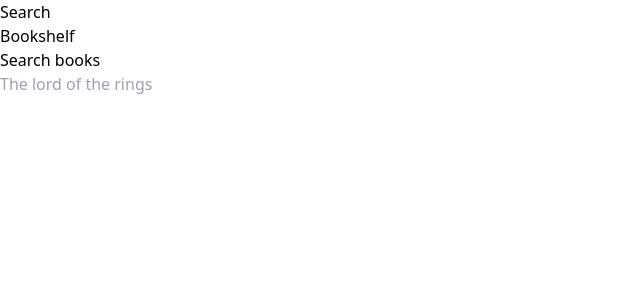
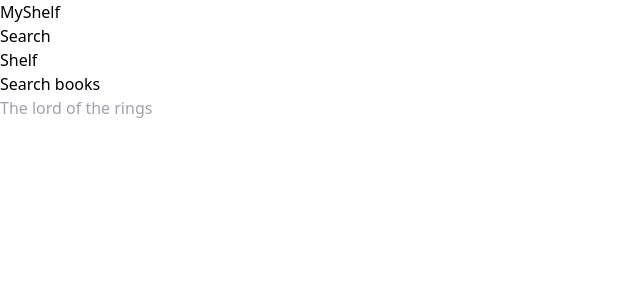
Before and after one commit to akshaymalik1995/personal-bookshelf, a React (Vite) app: page / in a window 1280 px wide. Shown: the top 300 px of the page, without its empty margins (0-640 px from the left). Built offline with nearby package versions, Linux system fonts and the light colour scheme.

Commit message:
Title added

```diff
--- a/src/App.tsx
+++ b/src/App.tsx
@@ -9,9 +9,10 @@ function App() {
   return (
     <>
       <div className='max-w-4xl p-4 mx-auto ' >
-        <div className='flex my-8 cursor-pointer ' >
+        <h1 className='text-center text-4xl my-4' >MyShelf</h1>
+        <div className='flex my-12 cursor-pointer ' >
           <div onClick={() => setActiveTab("search")} className={`grow text-center rounded-l p-2 ${activeTab === "search" ? "bg-gray-800 text-white" : "bg-gray-100"} `}>Search</div>
-          <div onClick={() => setActiveTab("shelf")} className={`grow text-center rounded-l p-2 ${activeTab === "shelf" ? "bg-gray-800 text-white " : "bg-gray-100"} `} >Bookshelf</div>
+          <div onClick={() => setActiveTab("shelf")} className={`grow text-center rounded-l p-2 ${activeTab === "shelf" ? "bg-gray-800 text-white " : "bg-gray-100"} `} >Shelf</div>
         </div>
         {activeTab === "search" ? (
           <Query />
```
